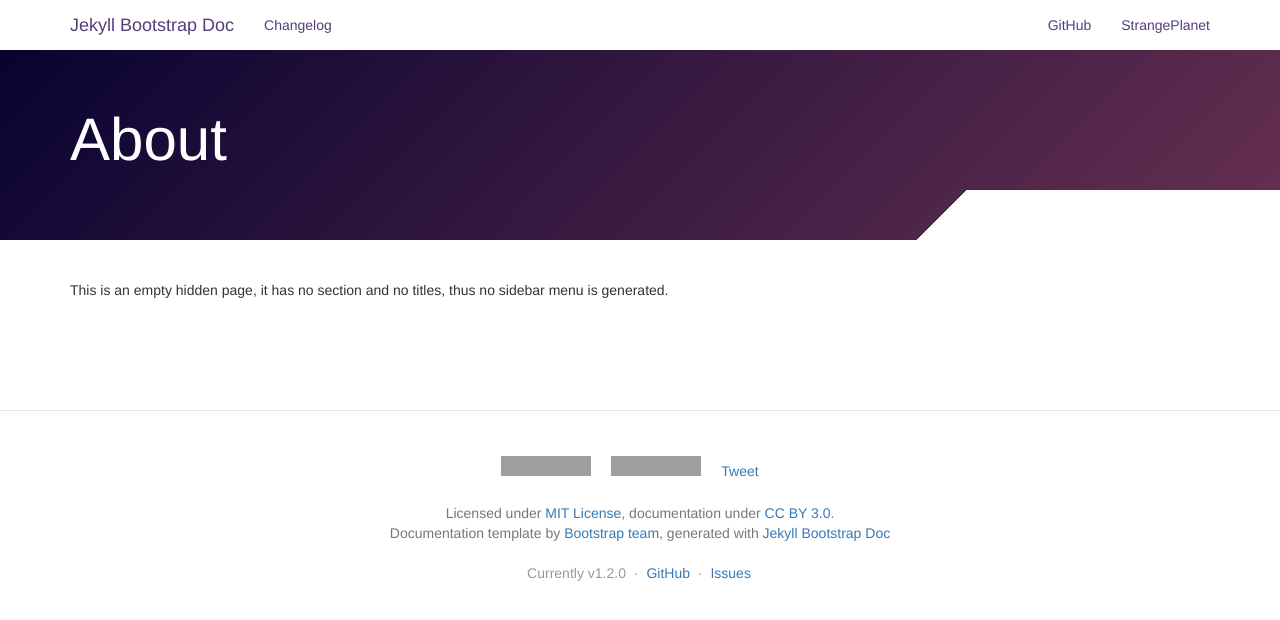
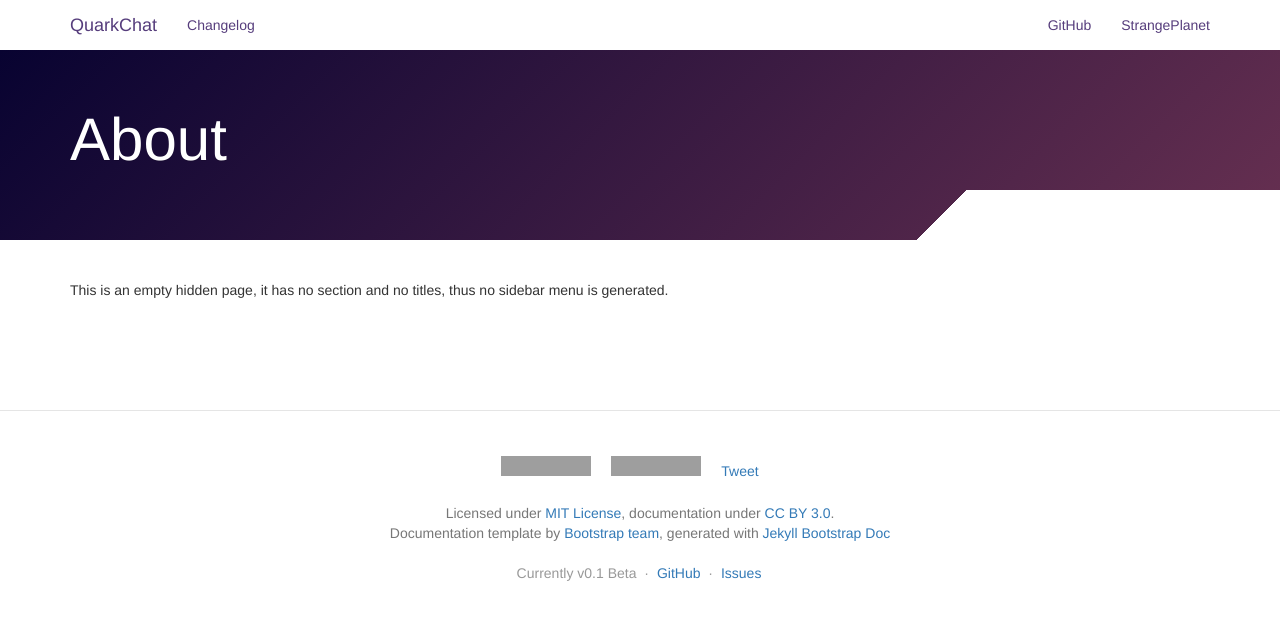
Before and after one commit to Vicondrus/QuarkChat, a Jekyll site: the page built from hidden.html, in a window 1280 px wide. Shown: the top 620 px of the page. Built offline with Jekyll 4.4.1, drawn with Linux system fonts in a browser that asks for light colours; nearby versions of some CDN libraries; comment, search, counter and statistics services are not loaded; grey boxes are pictures that could not be loaded.

Commit message:
modify
modify

```diff
--- a/_config.yml
+++ b/_config.yml
@@ -1,9 +1,9 @@
 # username/repository
 id: mistic100/jekyll-bootstrap-doc
 # name of the software
-name: Jekyll Bootstrap Doc
+name: QuarkChat
 # current version of the software
-version: 1.2.0
+version: 0.1 Beta
 # licence of the software
 license: MIT License
 licenseUrl: http://opensource.org/licenses/MIT
```
Also changed, not shown: index.html (+0 -7 lines).
